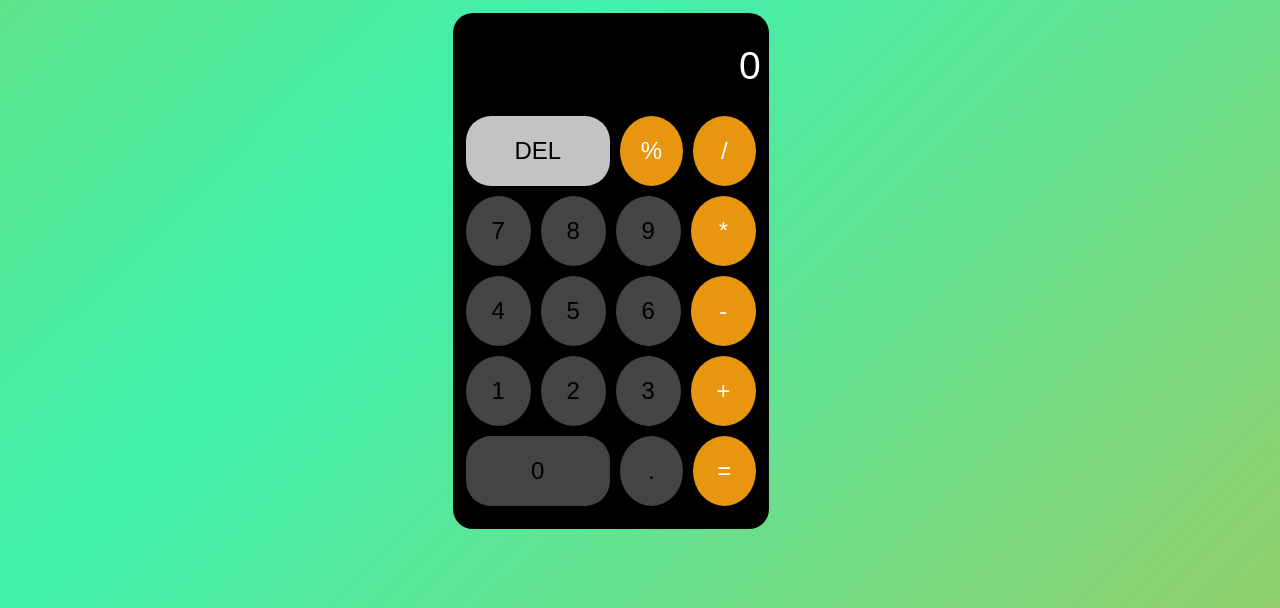
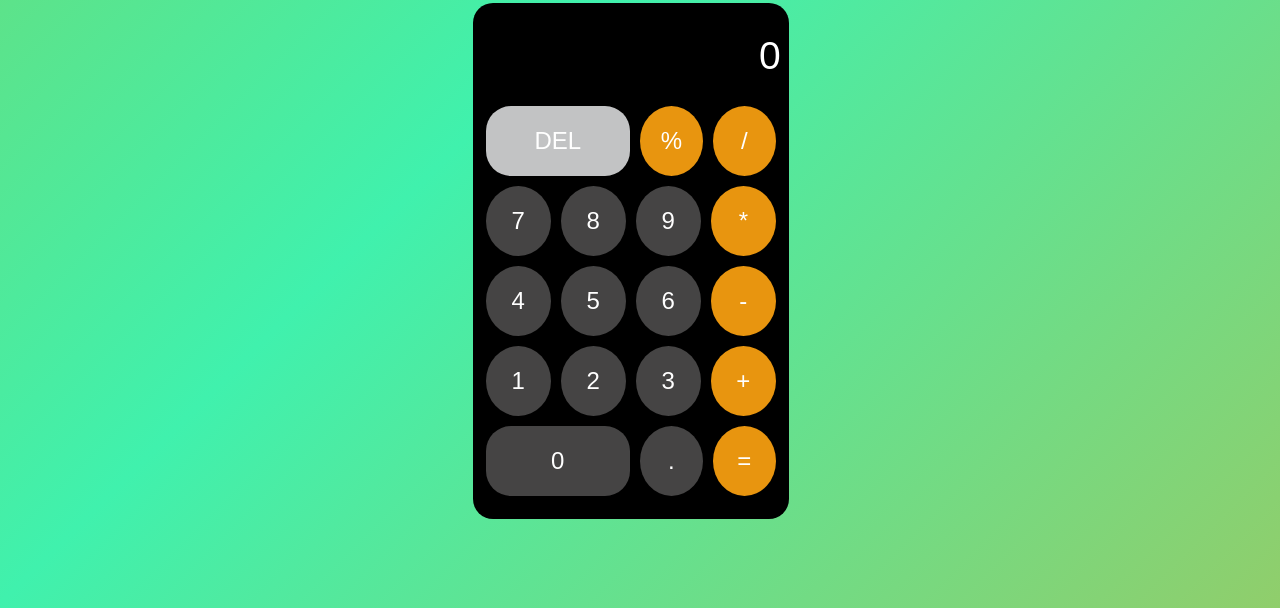
Before and after one commit to tanishs26/calculator, a plain HTML site: page index.html in a window 1280 px wide. Shown: the part 192-800 px from the top of the page. Drawn offline with Linux system fonts and the light colour scheme.

```diff
--- a/style.css
+++ b/style.css
@@ -40,6 +40,7 @@
 	}
 }
 
+
 h1 {
   text-align: center;
   font-weight: 900;
@@ -53,6 +54,7 @@
   background-color: black;
   border-radius: 20px;
   overflow: hidden;
+  margin:20px;
 }
 .line {
   display: flex;
@@ -67,10 +69,13 @@
   cursor: pointer;
   font-size: 24px;
   padding: 0;
+  color: white;
   background-color: rgb(69, 68, 68);
 }
 button:hover {
   scale: 1.03;
+  background-color:rgb(122, 120, 120) ;
+  border: 2px white solid;
 }
 button:active {
   scale: 0.9;
```
